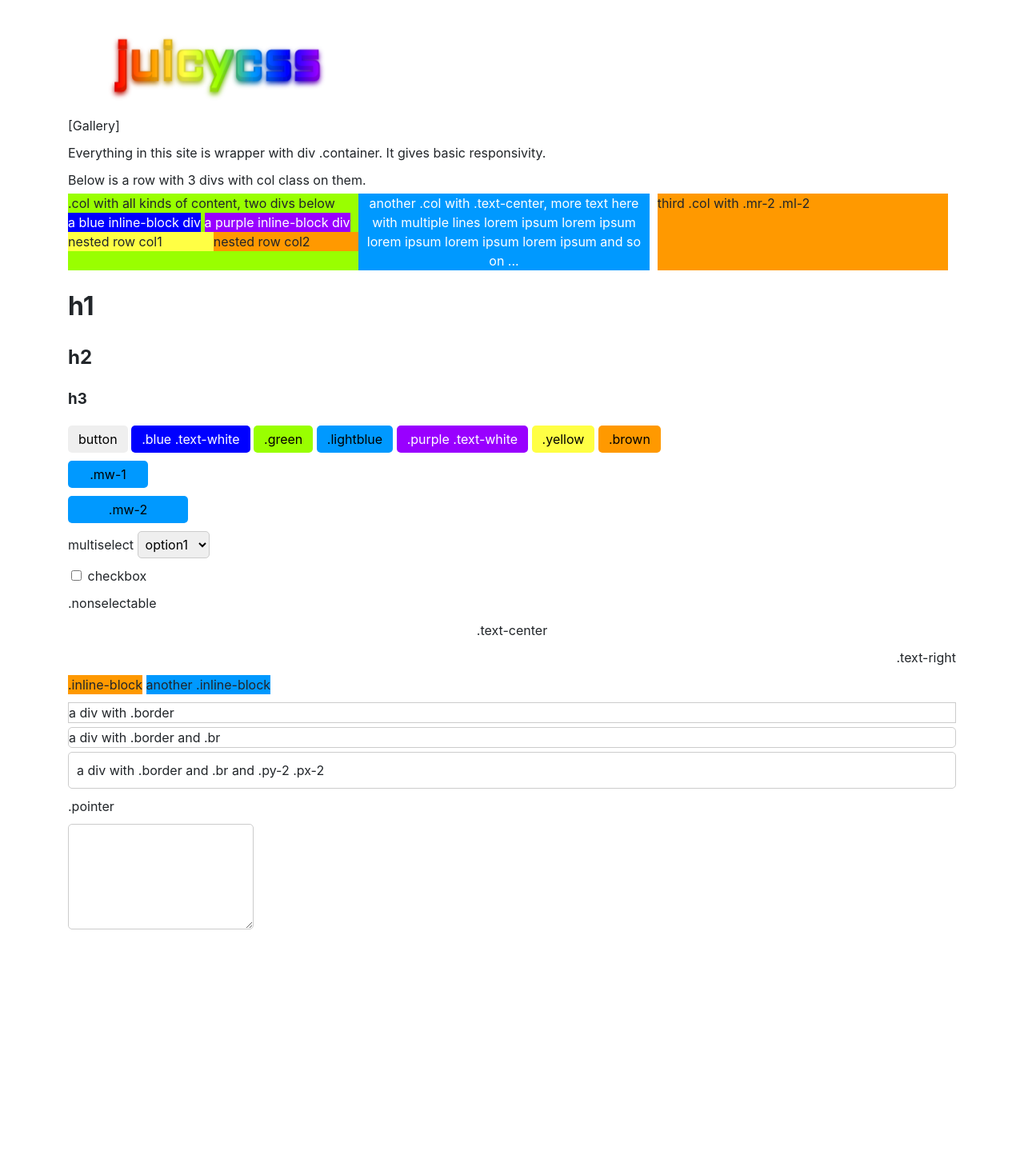
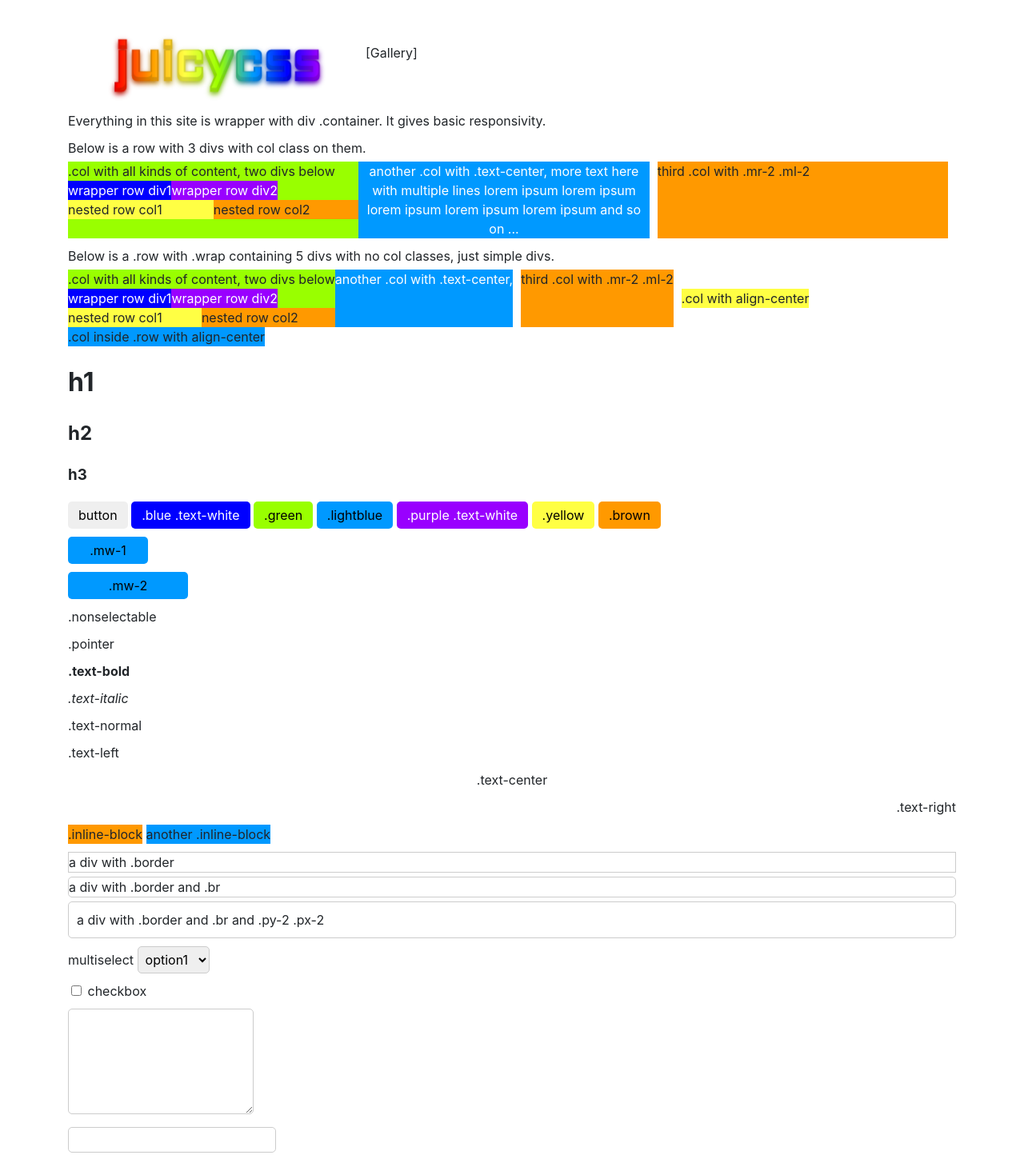
Before and after one commit to juissi999/juicycss, a website: page index.html in a window 1280 px wide. Shown: the part 5-1449 px from the top of the page at 80% size. Before the commit the page ends 1183 px from the top, so only its background shows below. Drawn offline with Linux system fonts and the light colour scheme.

Commit message:
Update gallery with new styles

```diff
--- a/index.html
+++ b/index.html
@@ -5,17 +5,19 @@
     <meta charset="UTF-8">
     <meta http-equiv="X-UA-Compatible" content="IE=edge">
     <meta name="viewport" content="width=device-width, initial-scale=1.0">
-    <title>Juicycss gallery</title>
+    <title>Juicycss</title>
     <link rel="stylesheet" type="text/css" href="index.css" media="screen" />
 </head>
 
 <body>
     <div class="container">
-        <img src="juicycss_aldrich.png" alt="juicycss">
-        <br />
-        <div class="my-2">
-            [Gallery]
+        <div class="row wrap">
+            <img src="juicycss_aldrich.png" alt="juicycss">
+            <div class="my-2 align-center">
+                [Gallery]
+            </div>
         </div>
+
 
         <div class="my-2">
             Everything in this site is wrapper with div .container. It gives basic responsivity.
@@ -27,8 +29,10 @@
             <div class="row">
                 <div class="col green">
                     <div>.col with all kinds of content, two divs below</div>
-                    <div class="inline-block blue text-white">a blue inline-block div</div>
-                    <div class="inline-block purple text-white">a purple inline-block div</div>
+                    <div class="row wrap">
+                        <div class="blue text-white">wrapper row div1</div>
+                        <div class="purple text-white">wrapper row div2</div>
+                    </div>
                     <div class="row">
                         <div class="col yellow">
                             nested row col1
@@ -44,6 +48,43 @@
                 </div>
                 <div class="col brown mr-2 ml-2">
                     third .col with .mr-2 .ml-2
+                </div>
+            </div>
+        </div>
+
+        <div class="my-2">
+            <div class="my-1">
+                Below is a .row with .wrap containing 5 divs with no col classes, just simple divs.
+            </div>
+            <div class="row wrap">
+                <div class="green">
+                    <div>.col with all kinds of content, two divs below</div>
+                    <div class="row wrap">
+                        <div class="blue text-white">wrapper row div1</div>
+                        <div class="purple text-white">wrapper row div2</div>
+                    </div>
+                    <div class="row">
+                        <div class="col yellow">
+                            nested row col1
+                        </div>
+                        <div class="col brown">
+                            nested row col2
+                        </div>
+                    </div>
+                </div>
+                <div class="text-center lightblue text-white">
+                    another .col with .text-center,
+                </div>
+                <div class="brown mr-2 ml-2">
+                    third .col with .mr-2 .ml-2
+                </div>
+                <div class="yellow align-center">
+                    .col with align-center
+                </div>
+                <div class="row yellow">
+                    <div class="lightblue align-center">
+                        .col inside .row with align-center
+                    </div>
                 </div>
             </div>
         </div>
@@ -68,23 +109,29 @@
         </div>
 
         <div class="my-2">
-            multiselect
-            <select name="leaves" id="leavesselect">
-                <option value="o1">option1</option>
-                <option value="o2">option2</option>
-                <option value="o3">option3</option>
-            </select></div>
-
-        <div class="my-2">
-            <input type="checkbox" id="hierarchychkbx">
-            <label for="chkbx">checkbox</label>
-        </div>
-
-        <div class="my-2">
             <span class="nonselectable">.nonselectable</span>
         </div>
 
         <div class="my-2">
+            <span class="pointer">.pointer</span>
+        </div>
+
+        <div class="my-2">
+            <span class="text-bold">.text-bold</span>
+        </div>
+
+        <div class="my-2 text-italic">
+            <span class="text-normal">.text-italic</span>
+        </div>
+
+        <div class="my-2">
+            <span class="text-normal">.text-normal</span>
+        </div>
+
+        <div class="my-2">
+            <div class="my-2 text-left">
+                .text-left
+            </div>
             <div class="my-2 text-center">
                 .text-center
             </div>
@@ -105,10 +152,23 @@
         </div>
 
         <div class="my-2">
-            <span class="pointer">.pointer</span>
+            multiselect
+            <select name="leaves" id="leavesselect">
+                <option value="o1">option1</option>
+                <option value="o2">option2</option>
+                <option value="o3">option3</option>
+            </select></div>
+
+        <div class="my-2">
+            <input type="checkbox" id="chkbx">
+            <label for="chkbx">checkbox</label>
         </div>
 
-        <div class="my-2"><textarea id="jsonstr" rows="6"></textarea></div>
+        <div class="my-2"><textarea rows="6"></textarea></div>
+
+        <div class="my-2"><input></input></div>
+
+        <div class="text-center my-2"><a href="https://www.github.com/juissi999/juicycss/">juicycss@github</a></div>
     </div>
 </body>
 
```
